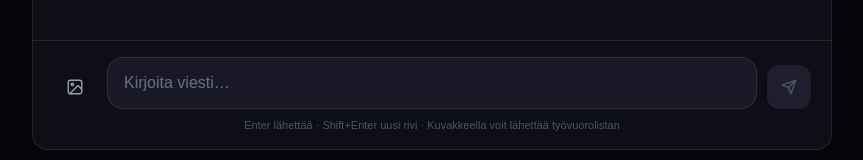
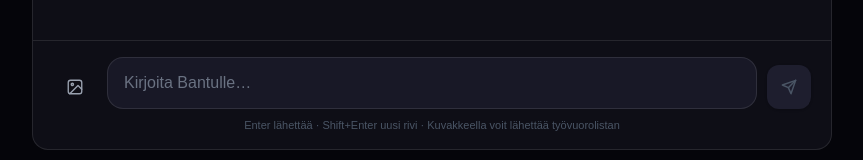
Before and after one commit to Cani41/AI-Calendar, a Next.js app: page /dashboard in a window 1280 px wide. Shown: the part 630-790 px from the top of the page, without its empty margins (208-1071 px from the left). Built offline with nearby package versions, Linux system fonts and the light colour scheme.

Commit message:
Tweak input placeholder text

```diff
--- a/app/dashboard/page.tsx
+++ b/app/dashboard/page.tsx
@@ -271,7 +271,7 @@ export default function Dashboard() {
                 ref={textareaRef}
                 className="flex-1 bg-transparent text-white resize-none outline-none text-[16px] leading-relaxed overflow-hidden placeholder:text-gray-500 font-[450]"
                 rows={1}
-                placeholder={pendingImage ? "Lisää viesti kuvaan (valinnainen)…" : "Kirjoita viesti…"}
+                placeholder={pendingImage ? "Lisää viesti kuvaan (valinnainen)…" : "Kirjoita Bantulle…"}
                 value={input}
                 onChange={handleInput}
                 onKeyDown={handleKeyDown}
```
